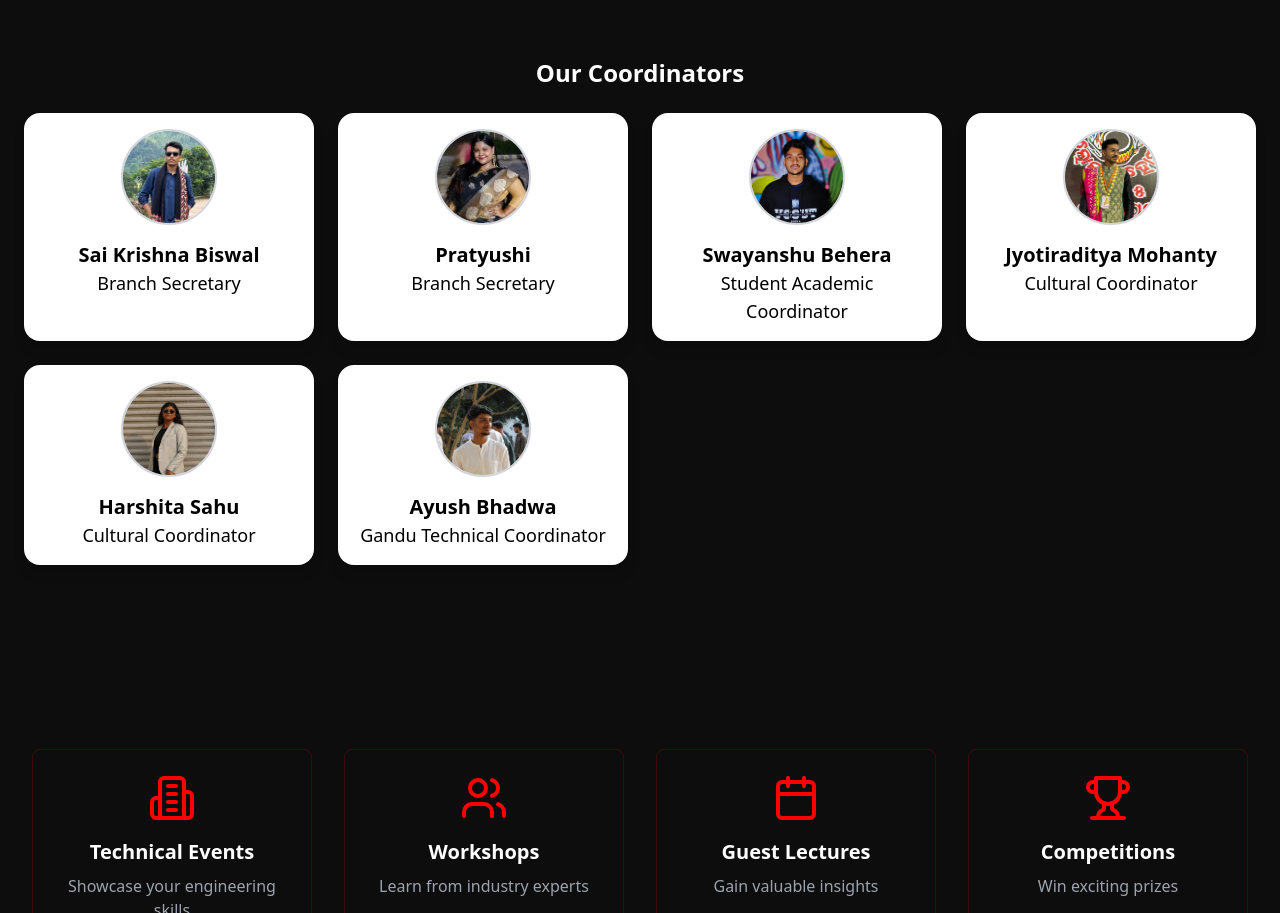
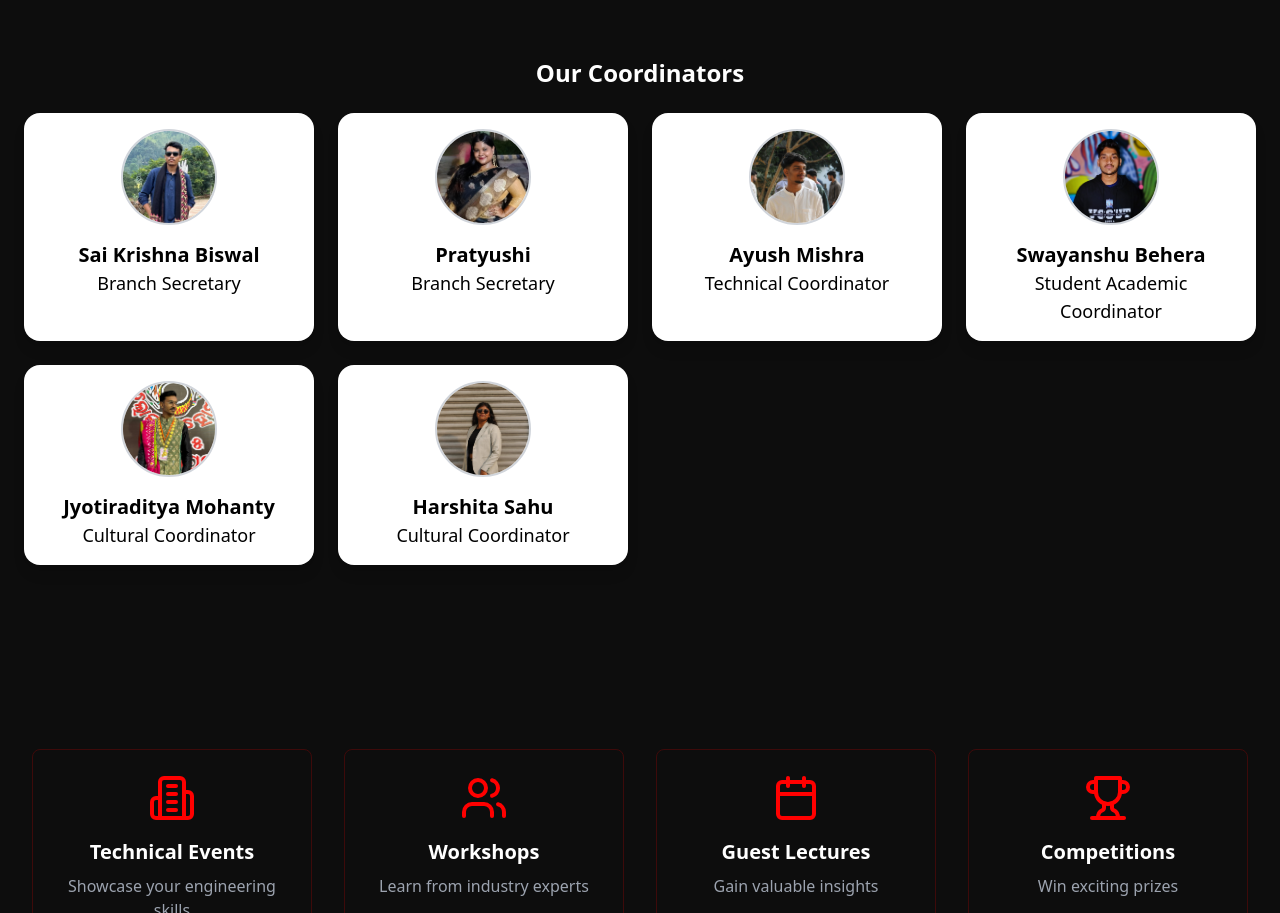
Before and after one commit to EdwardoEkka/sthpna, a React (Vite) app: page / in a window 1280 px wide. Shown: the part 2540-3453 px from the top of the page. Built offline with nearby package versions, Linux system fonts and the light colour scheme.

Commit message:
Updated the coordinators

```diff
--- a/src/data/coordinator.ts
+++ b/src/data/coordinator.ts
@@ -8,6 +8,11 @@ const Coordinators = [
         img_url: "./imgs/pratushi.jpg",
         name: "Pratyushi",
         position: "Branch Secretary"
+    },
+    {
+        img_url: "./imgs/ayush.jpg",
+        name: "Ayush Mishra",
+        position: "Technical Coordinator"
     },
     {
         img_url: "./imgs/swayanshu.jpg",
@@ -24,11 +29,7 @@ const Coordinators = [
         name: "Harshita Sahu",
         position:"Cultural Coordinator"
     },
-    {
-        img_url: "./imgs/ayush.jpg",
-        name: "Ayush Bhadwa",
-        position: "Gandu Technical Coordinator"
-    },
+
 
 ]
 
```
